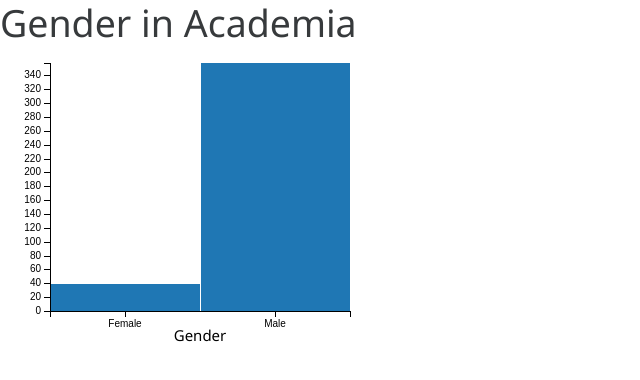
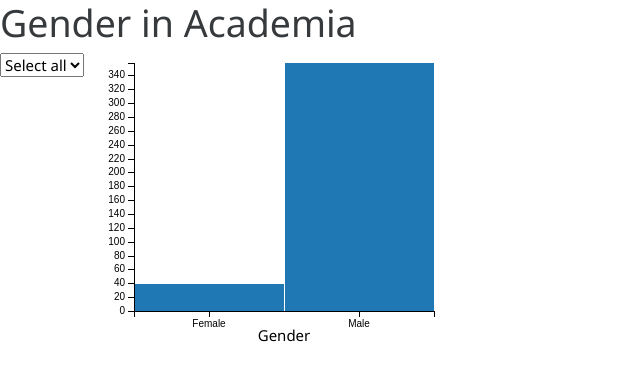
Before and after one commit to pazcm/dashboard, a plain HTML site: page index.html in a window 1280 px wide. Shown: the whole page, without its empty margins (0-640 px from the left). Drawn offline with Linux system fonts and the light colour scheme.

Commit message:
add discipline selector

```diff
--- a/index.html
+++ b/index.html
@@ -19,7 +19,11 @@
 </head>
 <body>
     <h1>Gender in Academia</h1>
+
+    <div id="discipline-selector"></div>
+
     <div id="gender-balance"></div>
+
 
 </body>
 </html>
--- a/static/js/graph.js
+++ b/static/js/graph.js
@@ -5,9 +5,19 @@ queue()
 function makeGraphs(error, salaryData) {
     var ndx = crossfilter(salaryData);
 
+    show_discipline_selector(ndx);
     show_gender_balance(ndx);
 
     dc.renderAll();
+}
+
+function show_discipline_selector(ndx) {
+    var dim = ndx.dimension(dc.pluck('discipline'));
+    var group = dim.group();
+
+    dc.selectMenu("#discipline-selector")
+        .dimension(dim)
+        .group(group);
 }
 
 function show_gender_balance(ndx) {
@@ -23,7 +33,7 @@ function show_gender_balance(ndx) {
         .transitionDuration(500)
         .x(d3.scale.ordinal())
         .xUnits(dc.units.ordinal)
-        .elasticY(true)
+        // .elasticY(true)
         .xAxisLabel("Gender")
         .yAxis().ticks(20);
 }
```
